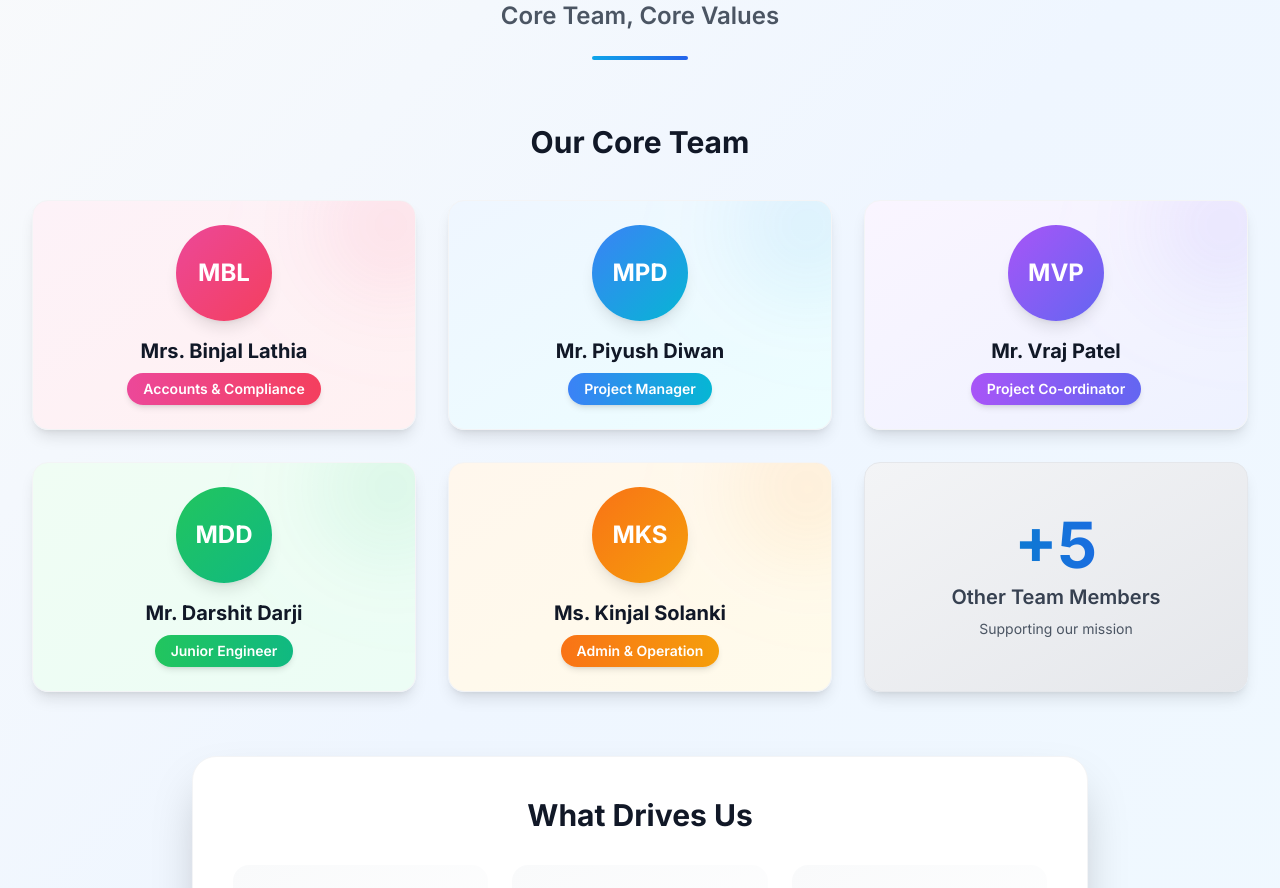
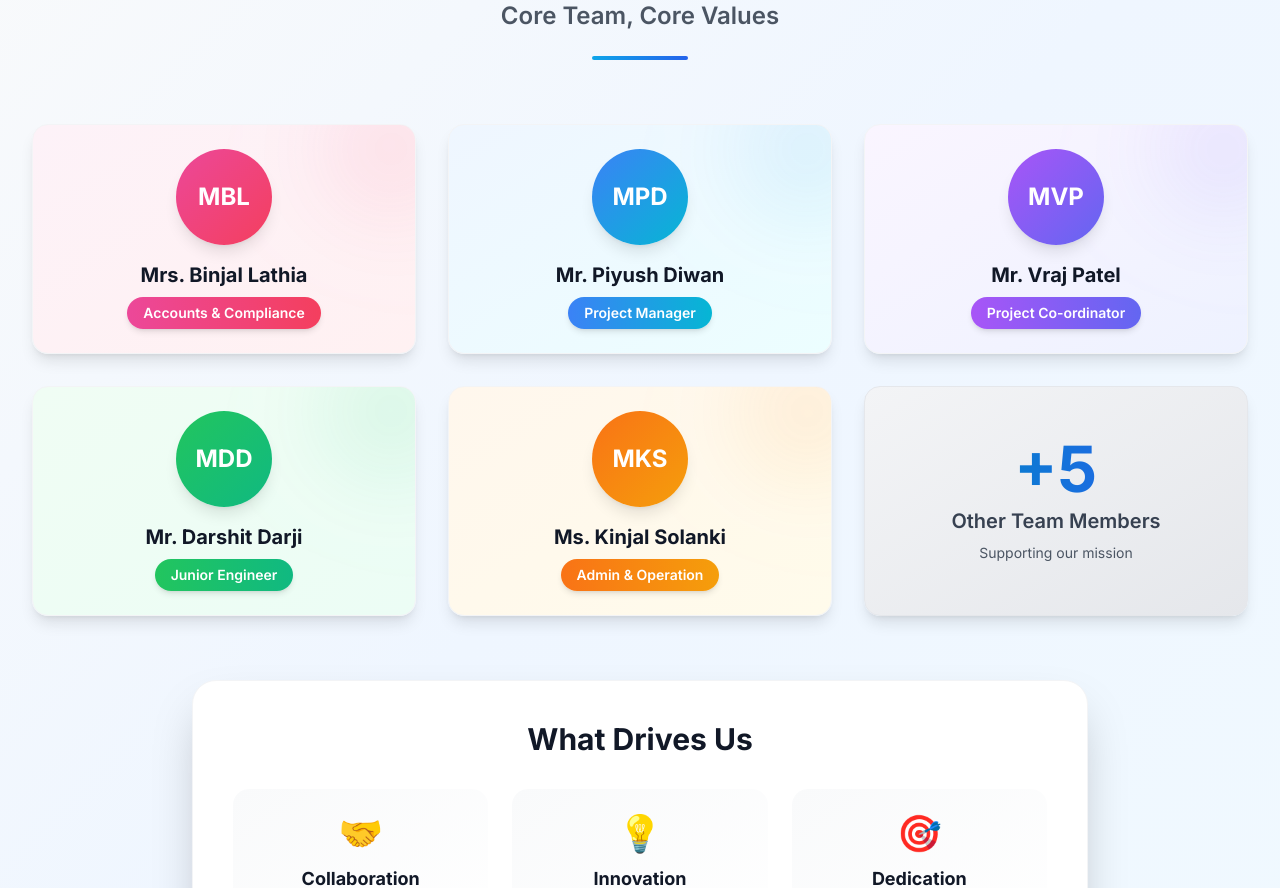
Before and after one commit to Krishil1108/trimity-consultant-website, a Next.js app: page /about in a window 1280 px wide. Shown: the part 3020-3908 px from the top of the page. Built offline with nearby package versions, Linux system fonts and the light colour scheme.

Commit message:
Remove 'Our Core Team' heading

```diff
--- a/app/about/page.tsx
+++ b/app/about/page.tsx
@@ -406,10 +406,6 @@ export default function About() {
             viewport={{ once: true }}
             transition={{ duration: 0.6 }}
           >
-            <h3 className="text-2xl sm:text-3xl font-bold text-center mb-10 text-gray-900">
-              Our Core Team
-            </h3>
-
             <div className="grid grid-cols-1 sm:grid-cols-2 lg:grid-cols-3 gap-6 sm:gap-8">
               {[
                 {
```
